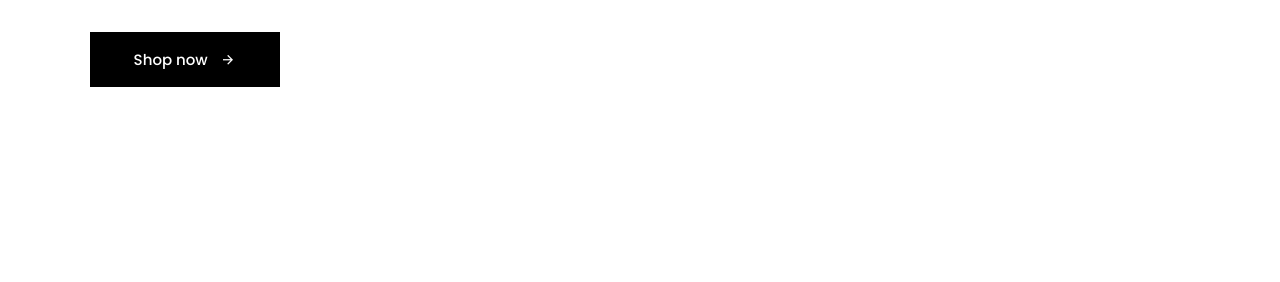
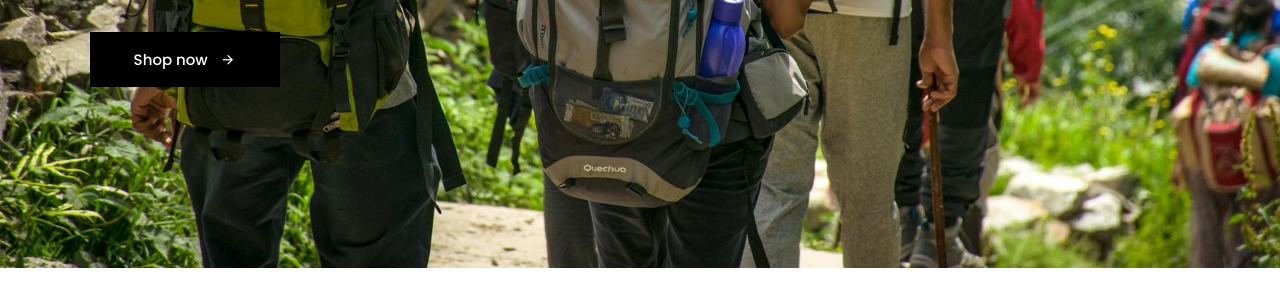
Before and after one commit to Krumish/SIA-Project, a plain HTML site: page index.html in a window 1280 px wide. Shown: the part 532-814 px from the top of the page. Drawn offline with nearby package versions, Linux system fonts and the light colour scheme; the site is published under a folder, as on GitHub Pages, so addresses that start at the root find nothing.

Commit message:
Update style.css

```diff
--- a/style.css
+++ b/style.css
@@ -103,7 +103,7 @@ section{
     position: relative;
     height: 100vh;
     width: 100%;
-    background: url(/img/1bg.jpg);
+    background: url(./img/1bg.jpg);
     background-size: cover;
     background-position: center;
     display: flex;
```
